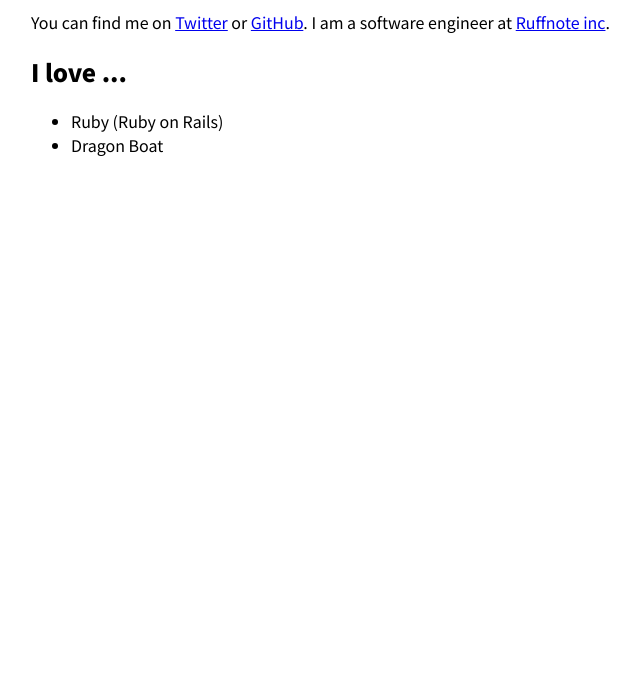
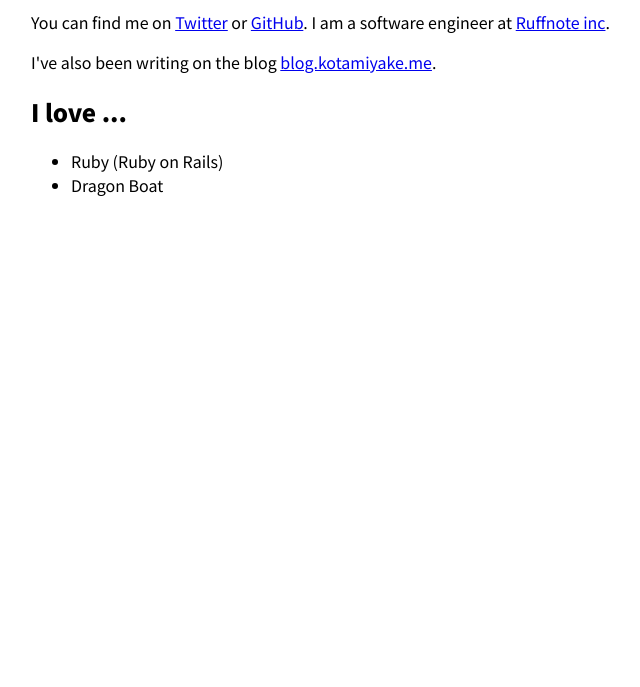
Before and after one commit to kmiyake/kmiyake.github.io, a plain HTML site: page index.html in a window 1280 px wide. Shown: the part 113-800 px from the top of the page, without its empty margins (289-929 px from the left). Drawn offline with Linux system fonts and the light colour scheme.

Commit message:
Add blog link

```diff
--- a/index.html
+++ b/index.html
@@ -18,6 +18,7 @@
         <a href="https://github.com/kmiyake" target="_blank">GitHub</a>.
         I am a software engineer at <a href="https://co.ruffnote.com/company" target="_blank">Ruffnote inc</a>.
       </p>
+      <p>I've also been writing on the blog <a href="https://blog.kotamiyake.me" target="_blank">blog.kotamiyake.me</a>.</p>
       <h2>I love ...</h2>
       <ul>
         <li>Ruby (Ruby on Rails)</li>
```
